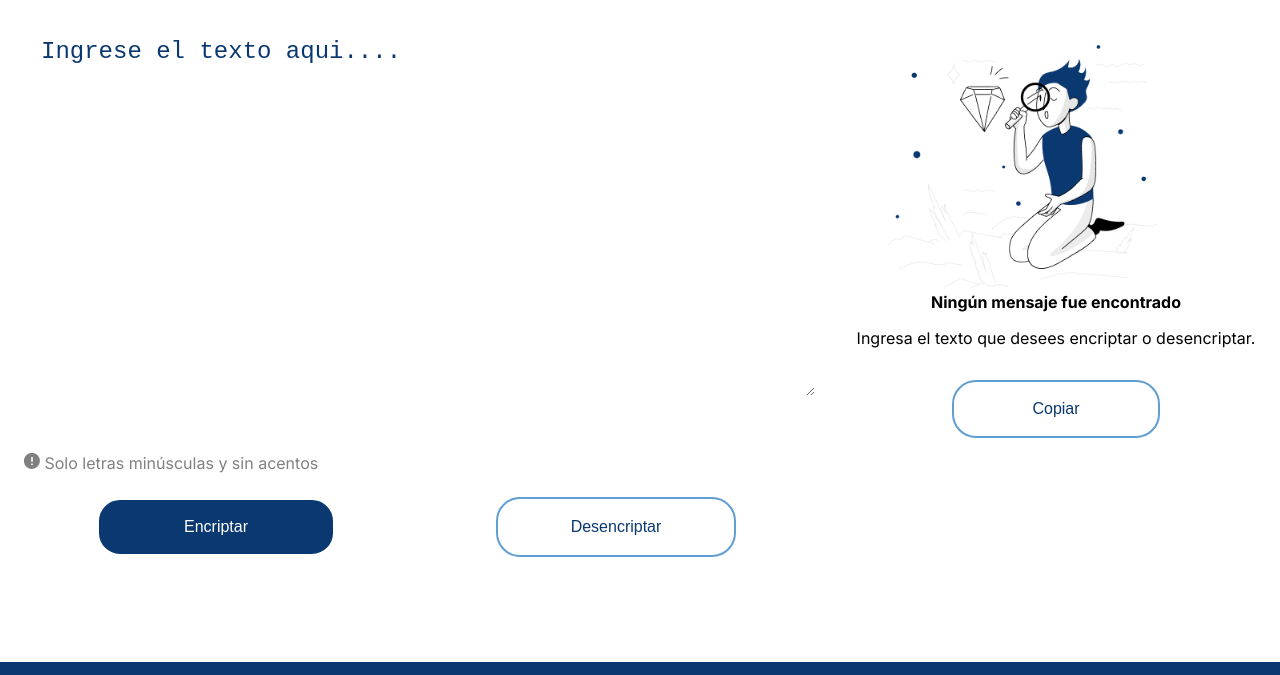
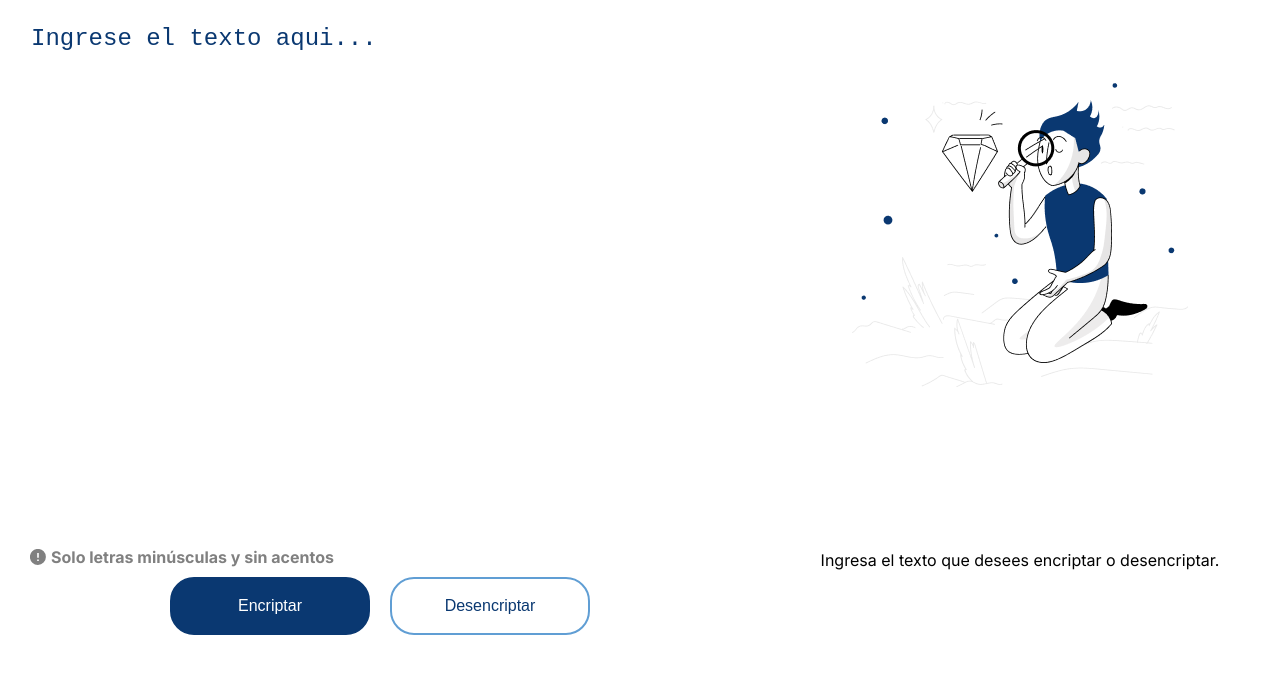
Before and after one commit to cristhianreyesp/Alura-Challenge, a plain HTML site: page index.html in a window 1280 px wide. Shown: the part 70-745 px from the top of the page. Drawn offline with Linux system fonts and the light colour scheme; some packages are replaced by stand-ins of ours; a script that the page names is missing.

Commit message:
Arreglo diseno, boton copiar

```diff
--- a/index.html
+++ b/index.html
@@ -1,5 +1,5 @@
 <!DOCTYPE html>
-<html lang="es">
+<html lang="en">
 <head>
     <meta charset="UTF-8">
     <meta name="viewport" content="width=device-width, initial-scale=1.0">
@@ -7,38 +7,46 @@
     <title>Alura Latam - Encriptador de Texto</title>
     <link rel="stylesheet" href="styles.css">
     <script src="https://cdn.jsdelivr.net/npm/sweetalert2@11"></script>
-
 </head>
 <body>
-    <div class="main">
     <header>
-            <img src="./img/Logo.png" alt="Logo Alura">
+        <div class="logo">
+            <img src="img/Logo.png" alt="Logo">
+        </div>
     </header>
-        <div class="content">
-            <div class="left">
-                <textarea id="textoEntrada" class="inputText" rows="10" placeholder="Ingrese el texto aqui...."></textarea>
-                <div class="div__alerta">
-                    <p>
+    <main>
+        <section class="izquierda">
+            <div class="contenedor">
+                <div class="caja texto">
+                    <textarea id="textoEntrada" placeholder="Ingrese el texto aqui..."></textarea>
+                </div>
+                <div class="caja contenido">
+                    <p class="aviso">
                         <svg xmlns="http://www.w3.org/2000/svg" width="1em" height="1em" viewBox="0 0 20 20">
                             <path fill="currentColor" d="M2.93 17.07A10 10 0 1 1 17.07 2.93A10 10 0 0 1 2.93 17.07M9 5v6h2V5zm0 8v2h2v-2z"/>
                         </svg>
                         Solo letras minúsculas y sin acentos
                     </p>
-                </div>
-                <div class="buttons">
-                    <button class="btn__encriptar" onclick="encriptar()">Encriptar</button>
-                    <button class="btn__desencriptar" onclick="desencriptar()">Desencriptar</button>
+                    <div class="botones">
+                        <button class="encriptar" onclick="encriptar()">Encriptar</button>
+                        <button class="desencriptar" onclick="desencriptar()">Desencriptar</button>
                     </div>
                 </div>
-            <div class="right">
-                <div class="image">
+            </div>
+        </section>
+        <section class="derecha">
+            <div class="contenedor">
+                <div class="caja resultado">
                     <img id="imagenVacia" src="img/Muneco.png" alt="IMAGEN">
+                    <textarea class="txtresultado hidden" readonly></textarea>
                 </div>
-                <strong id="mensaje1">Ningún mensaje fue encontrado</strong>
+                <div class="caja contenido2">
                     <p id="mensaje">Ingresa el texto que desees encriptar o desencriptar.</p>
-                <button id="botonCopiar" class="copy_button" onclick="copiarTexto()">Copiar</button>
+                    <button id="botonCopiar" class="copiar hidden" onclick="copiarTexto()">Copiar</button>
                 </div>
             </div>
+        </section>
+    </main>
 
     <footer>
         <div class="footer_logo">
@@ -49,8 +57,6 @@
             </a>
         </div>
     </footer>
-
-    </div>
     <script src="scripts.js"></script>
     <script src="alerts.js"></script>
 </body>
--- a/scripts.js
+++ b/scripts.js
@@ -6,7 +6,7 @@ function encriptar() {
                          .replace(/o/g, "ober")
                          .replace(/u/g, "ufat");
 
-    mostarResultado(encriptado);
+    mostrarResultado(encriptado);
     mostrarAlertaEncriptado();
 }
 
@@ -18,36 +18,39 @@ function desencriptar() {
                                     .replace(/ober/g, "o")
                                     .replace(/ufat/g, "u");
 
-    mostarResultado(desencriptado);
+    mostrarResultado(desencriptado);
     mostrarAlertaDesencriptado();
 }
 
-function mostarResultado(text) {
+function mostrarResultado(texto) {
+    var txtResultado = document.querySelector(".txtresultado");
     var mensaje = document.getElementById("mensaje");
-    var mensaje1 = document.getElementById("mensaje1");
     var imagenVacia = document.getElementById("imagenVacia");
     var botonCopiar = document.getElementById("botonCopiar");
 
-    if (text === "") {
+    if (texto === "") {
         mensaje.textContent = "Ningún mensaje fue encontrado.";
-        mensaje1.textContent = "No hay ningún mensaje.";
+        mensaje.style.display = "block";
+        txtResultado.classList.add("hidden");
         imagenVacia.style.display = "block";
-        botonCopiar.style.display = "none";
+        botonCopiar.classList.add("hidden");
     } else {
-        mensaje.textContent = text;
-        mensaje1.style.display = "none";
+        txtResultado.value = texto;
+        mensaje.style.display = "none";
+        txtResultado.classList.remove("hidden");
         imagenVacia.style.display = "none";
-        botonCopiar.style.display = "block";
+        botonCopiar.classList.remove("hidden");
     }
 }
 
 function copiarTexto() {
-    var textoCopiado = document.getElementById("mensaje").textContent;
+    var textoCopiado = document.querySelector(".txtresultado").value;
     navigator.clipboard.writeText(textoCopiado)
-        .then(() => { mostrarAlertaCopiado();
-        var textoEntrada = document.getElementById("textoEntrada");
-        textoEntrada.value = '';
-        textoEntrada.focus();
-    } )
+        .then(() => {
+            mostrarAlertaCopiado();
+            var textoEntrada = document.getElementById("textoEntrada");
+            textoEntrada.value = '';
+            textoEntrada.focus();
+        })
         .catch(err => console.error('Error al copiar: ', err));
 }
--- a/styles.css
+++ b/styles.css
@@ -6,23 +6,189 @@
     --color-terciario: #609ED4;
     --fuente-inter: 'Inter', sans-serif;
 }
-body {
+* {
     margin: 0;
+    padding: 0;
+    box-sizing: border-box;
+}
+
+body, html {
+    height: 100%;
     font-family: var(--fuente-inter);
 }
-.main {
+
+body {
     display: flex;
     flex-direction: column;
-    min-height: 100vh;
 }
+
 header {
-    width: 10%;
+    background-color: #f0f0f0;
+    padding: 10px;
+    text-align: center;
+}
+
+.logo img {
+    max-width: 100px;
+}
+
+main {
+    display: flex;
+    flex: 1;
+}
+
+.izquierda {
+    flex: 6;
     display: flex;
     justify-content: center;
     align-items: center;
-    padding: 1% 0;
-    background-color: var(--color-primario);
+    padding: 20px;
+    flex-direction: column;
 }
+
+
+
+.contenedor {
+    width: 100%;
+    height: 100%;
+    display: flex;
+    flex-direction: column;
+    justify-content: space-between;
+}
+
+.caja {
+    width: 100%;
+}
+
+.texto {
+    flex: 8;
+    display: flex;
+    justify-content: center;
+    align-items: center;
+}
+
+.texto textarea {
+    width: 100%;
+    height: 100%;
+    padding: 10px;
+    font-size: 24px;
+    resize: none;
+    border-radius: 1vh;
+    border-color: var(--color-primario);
+    color: var(--color-secundario);
+}
+.texto textarea:focus {
+    outline: none;
+    border: 2px solid var(--color-secundario);
+}
+
+.texto textarea::placeholder {
+    color: var(--color-secundario);
+}
+
+.contenido {
+    flex: 2;
+    display: flex;
+    flex-direction: column;
+    justify-content: center;
+    align-items: center;
+    padding: 10px;
+    margin: 0;
+}
+
+.aviso {
+    align-self: flex-start;
+    margin-bottom: 10px;
+    font-weight: bold;
+    color: grey;
+    display: flex;
+    align-items: center;
+    gap: 5px;
+}
+
+.botones {
+    display: flex;
+    justify-content: center;
+    gap: 20px;
+}
+
+.encriptar{
+    color: var(--color-primario);
+    font-size: 16px;
+    padding: 18px 39px;
+    border-radius: 24px;
+    background: var(--color-secundario);
+    border: 2px solid var(--color-secundario);
+    width: 200px;
+}
+.desencriptar{
+    color: var(--color-secundario);
+    font-size: 16px;
+    padding: 18px 39px;
+    border-radius: 24px;
+    background: var(--color-primario);
+    border: 2px solid var(--color-terciario);
+    width: 200px;
+}
+
+.derecha {
+    flex: 4;
+    display: flex;
+    justify-content: center;
+    align-items: center;
+    padding: 20px;
+    flex-direction: column;
+}
+
+.resultado {
+    flex: 7;
+    display: flex;
+    justify-content: center;
+    align-items: center;
+}
+
+.hidden {
+    display: none;
+}
+
+.txtresultado{
+    width: 100%;
+    height: 100%;
+    padding: 10px;
+    font-size: 24px;
+    resize: none;
+    border-radius: 1vh;
+    border-color: var(--color-primario);
+    color: var(--color-secundario)
+}
+
+.txtresultado:focus {
+    outline: none;
+}
+
+.contenido2 {
+    flex: 3;
+    display: flex;
+    flex-direction: column;
+    justify-content: center;
+    align-items: center;
+    padding: 10px;
+    margin: 0;
+}
+
+.copiar {
+    width: 50%;
+    margin-top: 1em;
+    color: var(--color-secundario);
+    font-size: 16px;
+    padding: 18px 39px;
+    border-radius: 24px;
+    background: var(--color-primario);
+    border: 2px solid var(--color-terciario);
+}
+
+
+
 footer {
     background-color: var(--color-secundario);
     color: black;
@@ -32,90 +198,6 @@ footer {
     justify-content: center;
     align-items: center;
 
-}
-.content {
-    flex: 2;
-    display: flex;
-    flex-direction: row;
-    flex-wrap: wrap;
-}
-.left, .right {
-    flex: 1;
-    padding: 1em;
-}
-.left {
-    display: flex;
-    flex-direction: column;
-    flex-basis: 60%;
-}
-.inputText{
-    padding: 3vh;
-    font-size: 3vh;
-    border-color: var(--color-primario);
-    color: var(--color-secundario);
-    border-radius: 1vh;
-    width: 100%;
-    height: 48vh;
-    box-sizing: border-box;
-}
-.inputText:focus {
-    outline: none;
-}
-.inputText::placeholder {
-    color: var(--color-secundario);
-}
-.div__alerta {
-    align-content: center;
-    color: gray;
-    padding: 5% 1% 1% 1%;
-}
-.buttons {
-    display: flex;
-    justify-content: space-around;
-}
-.btn__encriptar{
-    color: var(--color-primario);
-    font-size: 16px;
-    padding: 18px 39px;
-    border-radius: 24px;
-    background: var(--color-secundario);
-    border: solid;
-    width: 30%;
-}
-.btn__desencriptar{
-    color: var(--color-secundario);
-    font-size: 16px;
-    padding: 18px 39px;
-    border-radius: 24px;
-    background: var(--color-primario);
-    border: 2px solid var(--color-terciario);
-    width: 30%;
-}
-.right {
-    flex-basis: 30%;
-    display: flex;
-    flex-direction: column;
-    align-items: center;
-
-}
-.image {
-    margin-top: 2em;
-}
-img {
-    width: 80%;
-}
-.copy_button {
-    width: 50%;
-    margin-top: 1em;
-    color: var(--color-secundario);
-    font-size: 16px;
-    padding: 18px 39px;
-    border-radius: 24px;
-    background: var(--color-primario);
-    border: 2px solid var(--color-terciario);
-}
-#copyButton {
-    display: none;
 }
 
 .footer_logo {
@@ -137,21 +219,28 @@ img {
     width: 30px;
     height: auto;
 }
+
 @media (max-width: 768px) {
-    .content {
+    main {
         flex-direction: column;
     }
-    .buttons {
+
+    .red, .blue {
+        width: 100%;
+    }
+
+}
+
+@media (max-width: 480px) {
+    main {
         flex-direction: column;
-        align-items: center;
     }
-    .buttons button {
-        margin-bottom: 0.5em;
+
+    .red, .blue {
+        width: 100%;
     }
-    .btn__encriptar{
-        width: 50%;
-    }
-    .btn__desencriptar{
-        width: 50%;
+
+    .encriptar, .desencriptar{
+        width: 150px;
     }
 }
```
Also changed, not shown: lindex.html (added, +57 -0 lines). Lines whose indentation alone changed are shown as unchanged.
